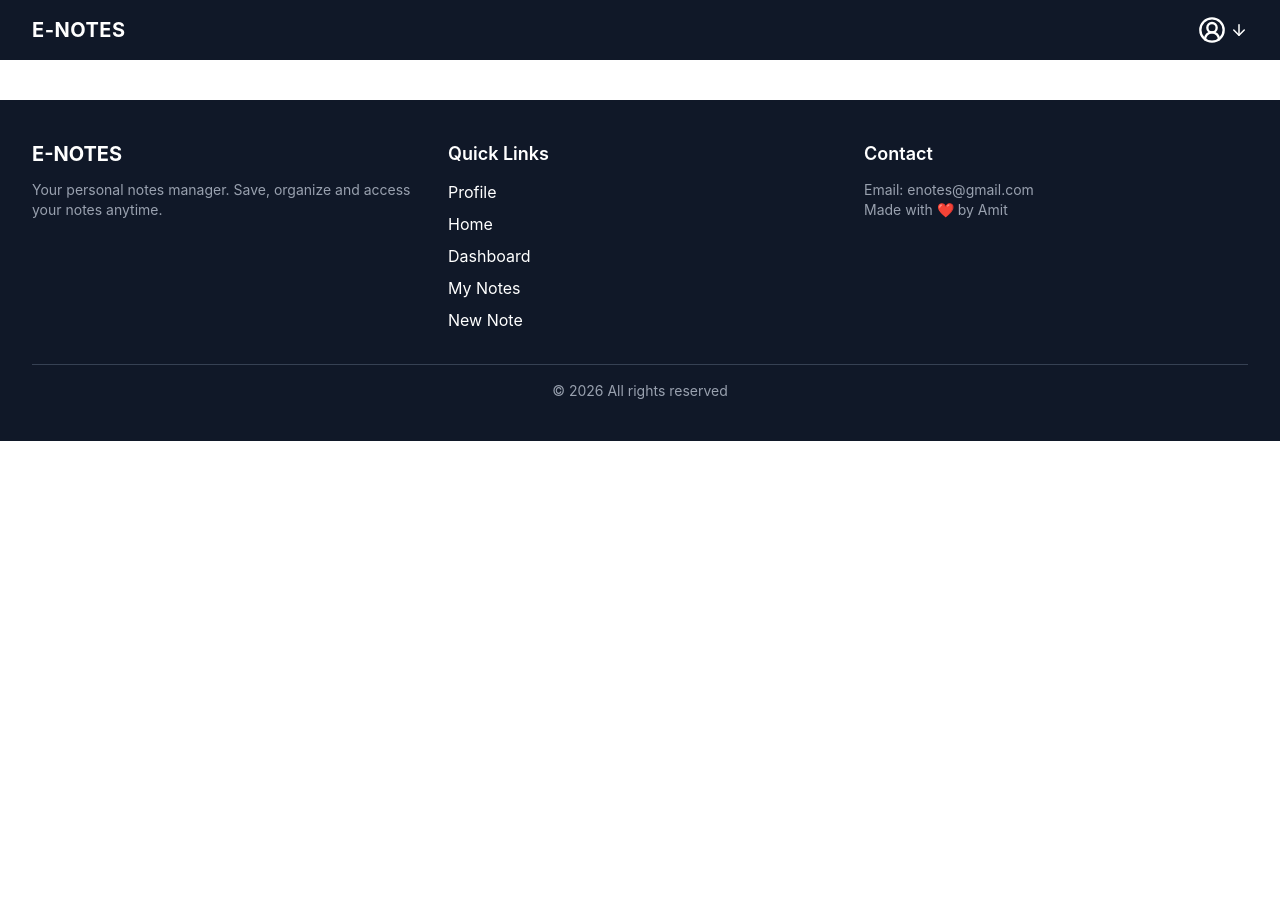
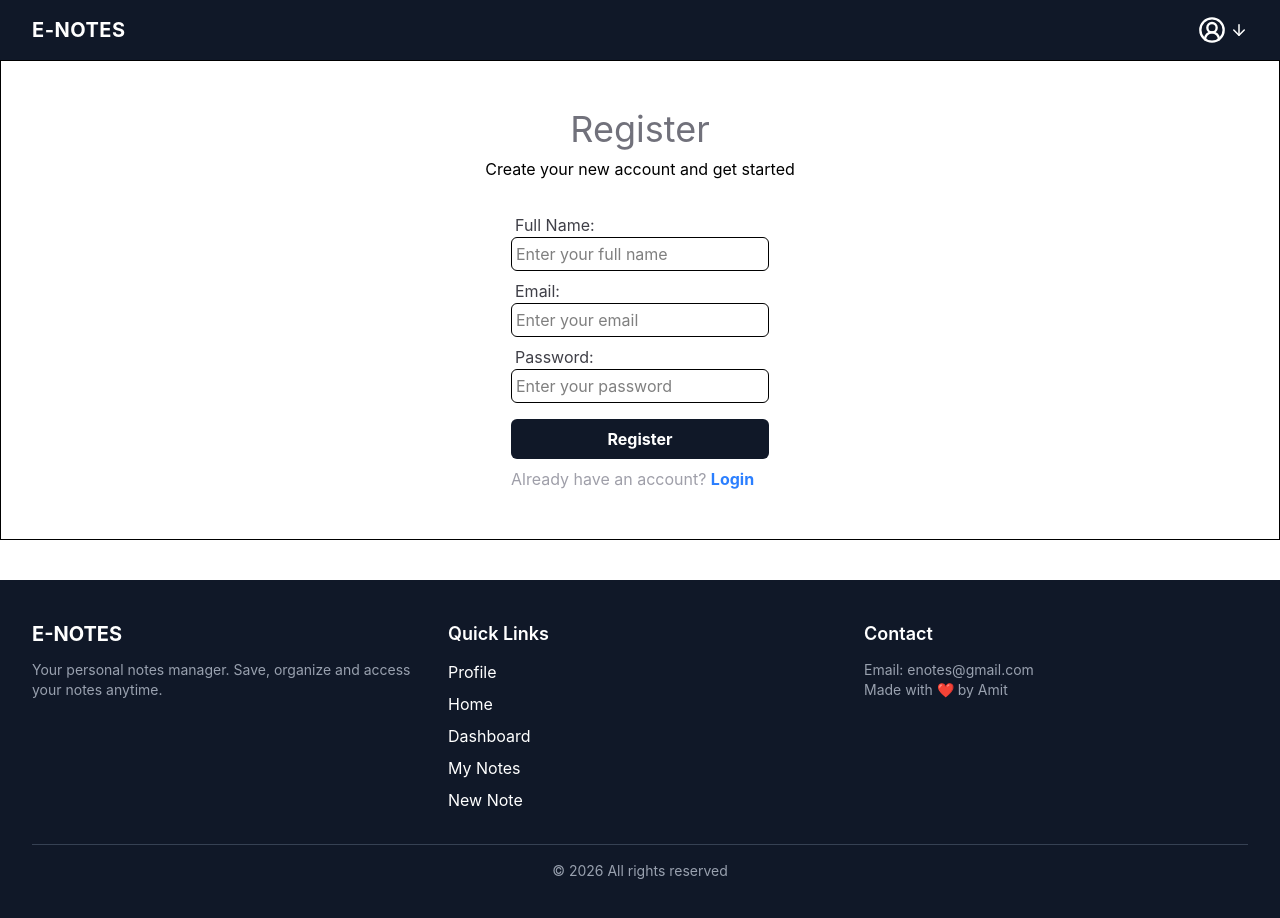
Before and after one commit to AmitKumarPatel374/Smart-Notes-App, a React app in the folder frontend/: page /register in a window 1280 px wide. Shown: the top 918 px of the page. Before the commit the page ends 800 px from the top, so only its background shows below. Built offline with nearby package versions, Linux system fonts and the light colour scheme; the HTML template or start-up script is replaced by a standard one.

Commit message:
authentication work started at client side

```diff
--- a/frontend/package.json
+++ b/frontend/package.json
@@ -14,6 +14,7 @@
     "lucide-react": "^0.577.0",
     "react": "^19.2.0",
     "react-dom": "^19.2.0",
+    "react-hook-form": "^7.75.0",
     "react-router-dom": "^7.13.1",
     "tailwindcss": "^4.2.1"
   },
--- /dev/null
+++ b/frontend/src/pages/Login.jsx
@@ -0,0 +1,11 @@
+import React from 'react'
+
+const Login = () => {
+  return (
+    <div>
+
+    </div>
+  )
+}
+
+export default Login
--- /dev/null
+++ b/frontend/src/pages/Register.jsx
@@ -0,0 +1,70 @@
+import React from "react"
+import { useForm } from "react-hook-form"
+
+const Register = () => {
+  const {
+    register,
+    handleSubmit,
+    formState: { errors, isSubmitting },
+  } = useForm()
+
+  return (
+    <div className="flex flex-col gap-8 justify-center w-full h-120 mx-auto items-center border">
+      <div className="flex flex-col gap-2 justify-center items-center">
+        <h1 className="text-zinc-500 text-4xl">Register</h1>
+        <p>Create your new account and get started</p>
+      </div>
+      <form className="flex flex-col gap-2">
+        <div className="flex flex-col">
+          <label
+            htmlFor=""
+            className="text-zinc-700 ml-1"
+          >
+            Full Name:
+          </label>
+          <input
+            type="text"
+            {...register("fullname", { required: "Full name is required!" })}
+            placeholder="Enter your full name"
+            className="border p-1 rounded-md"
+          />
+        </div>
+        <div className="flex flex-col">
+          <label
+            htmlFor=""
+            className="text-zinc-700 ml-1"
+          >
+            Email:
+          </label>
+          <input
+            type="text"
+            {...register("email", {
+              required: "email is required",
+              pattern: { value: /^\S+@\S+$/i, message: "Invalid email" },
+            })}
+            placeholder="Enter your email"
+            className="border p-1 rounded-md"
+          />
+        </div>
+        <div className="flex flex-col">
+          <label
+            htmlFor=""
+            className="text-zinc-700 ml-1"
+          >
+            Password:
+          </label>
+          <input
+            placeholder="Enter your password"
+            type="text"
+            {...register("password",{required:"password is required"})}
+            className="border p-1 rounded-md"
+          />
+        </div>
+        <button className="bg-gray-900 text-white p-2 rounded-md mt-2 font-bold">Register</button>
+        <p className="text-zinc-400">Already have an account? <span className="font-bold text-blue-500">Login</span></p>
+      </form>
+    </div>
+  )
+}
+
+export default Register
--- a/frontend/src/routes/routes.jsx
+++ b/frontend/src/routes/routes.jsx
@@ -5,6 +5,8 @@ import Dashboard from '../pages/dashboard';
 import AddNote from '../pages/addNote';
 import ViewNotes from '../pages/viewNotes';
 import Profile from '../pages/Profile';
+import Login from '../pages/Login';
+import Register from '../pages/Register';
 
 const RoutesConfig = () => {
   return (
@@ -15,6 +17,8 @@ const RoutesConfig = () => {
         <Route path='/dashboard/addNote'  element={<AddNote /> }/>
         <Route path='/dashboard/view'  element={<ViewNotes />}/>
         <Route path='/profile'  element={<Profile />}/>
+        <Route path='/login'  element={<Login />}/>
+        <Route path='/register'  element={<Register />}/>
       </Routes>
     </div>
   )
```
Also changed, not shown: 1 other file (tests, documents, lock files or other folders).
